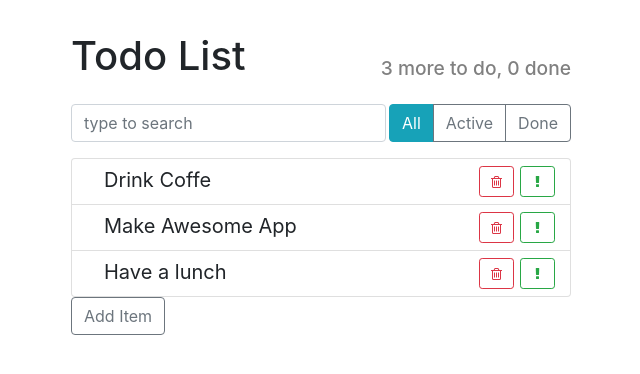
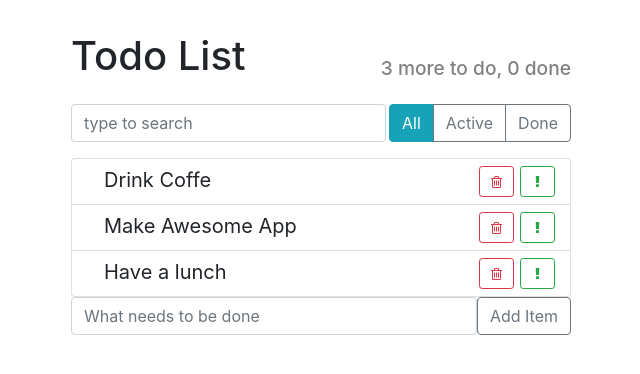
Before and after one commit to yahoo89/todo-list, a React (Create React App) app: page / in a window 1280 px wide. Shown: the top 374 px of the page, without its empty margins (319-959 px from the left). Built offline with nearby package versions, Linux system fonts and the light colour scheme.

Commit message:
Set up and finish AddItem component

```diff
--- a/src/components/ItemAddForm/ItemAddForm.js
+++ b/src/components/ItemAddForm/ItemAddForm.js
@@ -2,16 +2,44 @@
 import './ItemAddForm.css'
 
 export default class ItemAddForm extends Component {
+
+  state = {
+    label: ''
+  }
+
+  onLabelChange = (e) => {
+    this.setState({
+      label: e.target.value
+    })
+  }
+
+  onSubmit = (e) => {
+    e.preventDefault()
+    this.props.onItemAdded(this.state.label)
+    this.setState({
+      label: ''
+    })
+  }
+
   render() {
     return (
-      <div className="item-add-form">
+      <form
+        className="item-add-form d-flex"
+        onSubmit={this.onSubmit}
+      >
+        <input
+          type="text"
+          value={this.state.label}
+          className="form-control"
+          onChange={this.onLabelChange}
+          placeholder="What needs to be done"
+        />
         <button
           className="btn btn-outline-secondary"
-          onClick={() => this.props.onItemAdded('Hello world')}
         >
           Add Item
         </button>
-      </div>
+      </form>
     )
   }
 }
```
